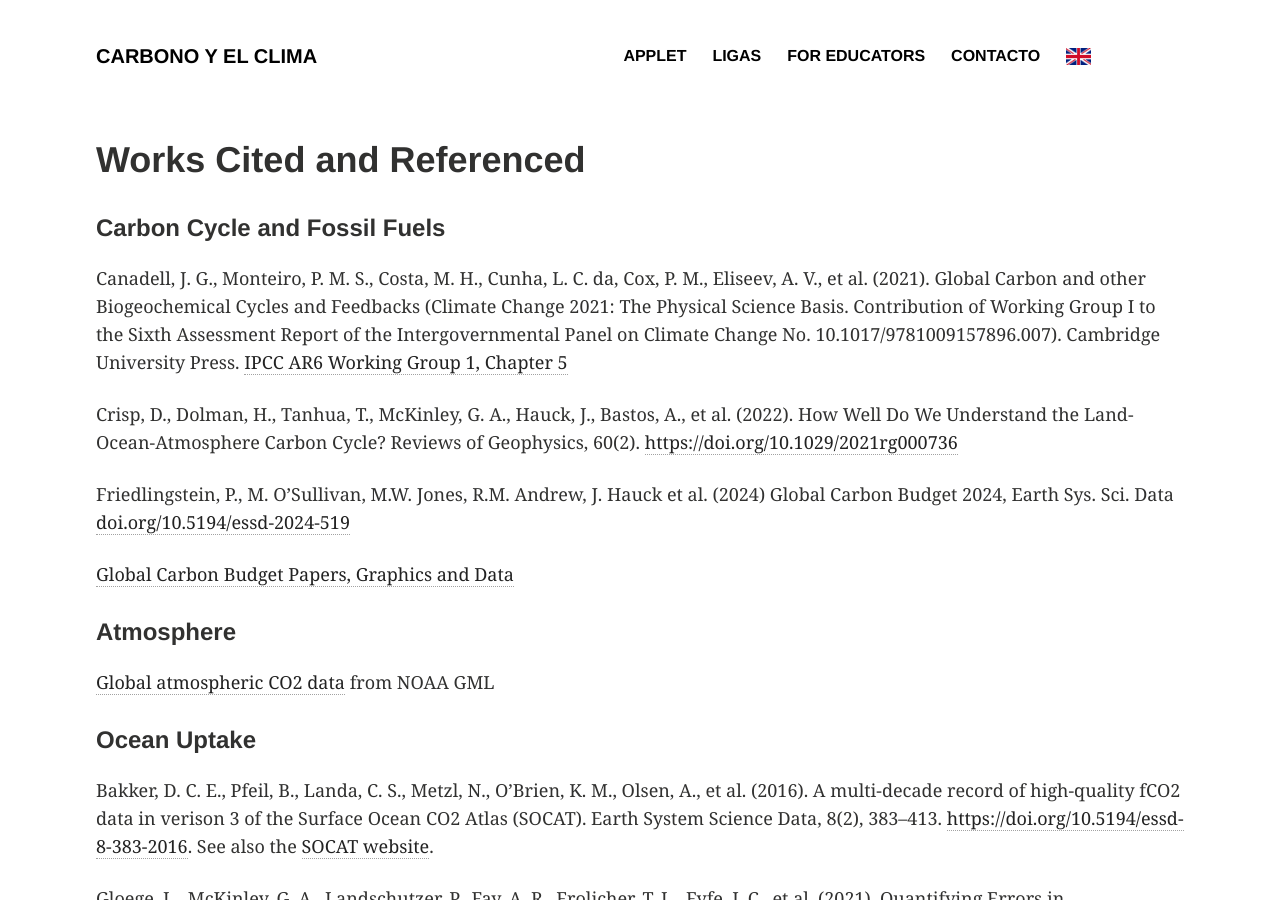
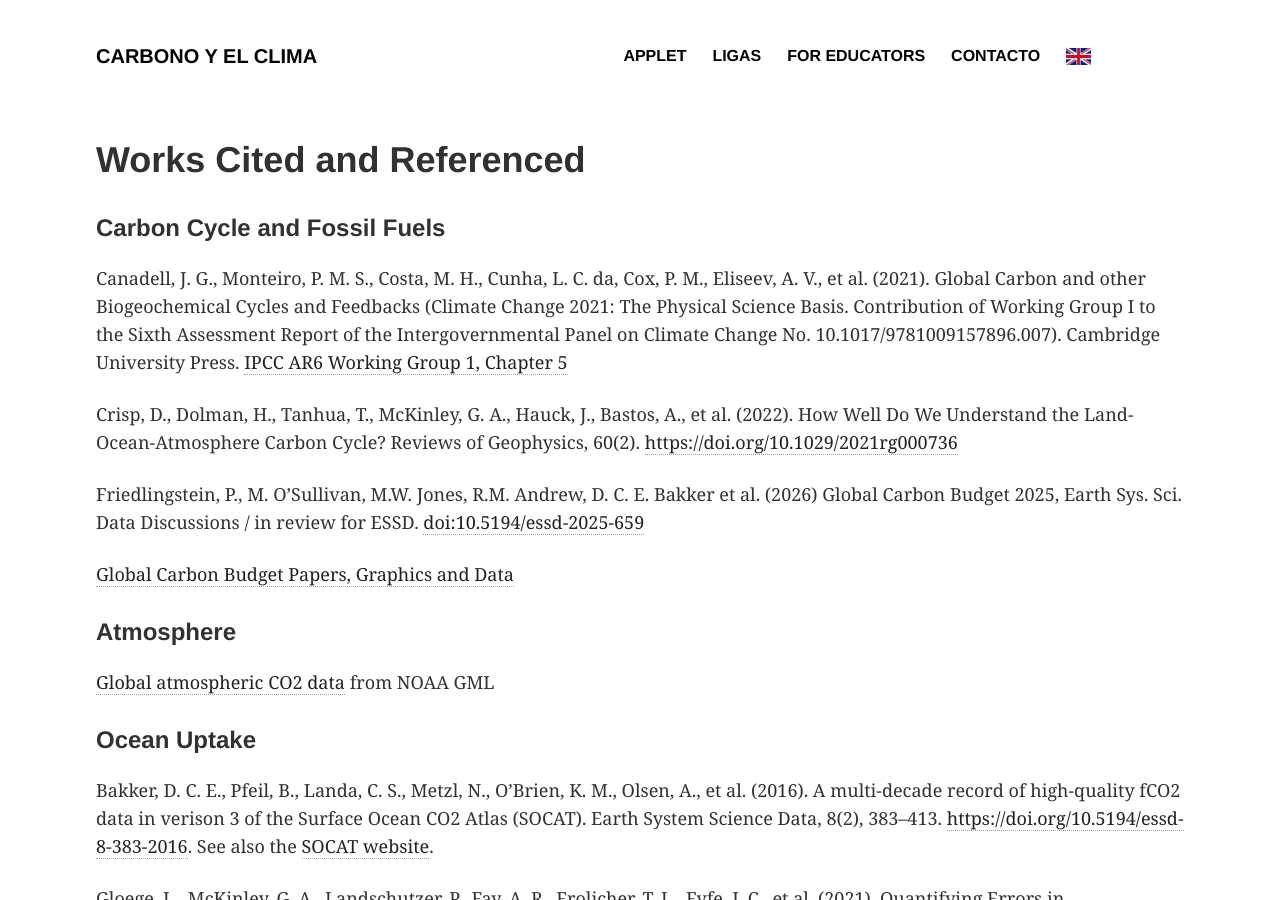
Before and after one commit to galenmckinley/CarbonCycle_Spanish, a Jekyll site: the page built from workscited.md, in a window 1280 px wide and 900 px high. Built offline with Jekyll 4.4.1, drawn with Linux system fonts in a browser that asks for light colours.

Commit message:
update works

```diff
--- a/workscited.md
+++ b/workscited.md
@@ -12,9 +12,10 @@ Canadell, J. G., Monteiro, P. M. S., Costa, M. H., Cunha, L. C. da, Cox, P. M.,
 
 Crisp, D., Dolman, H., Tanhua, T., McKinley, G. A., Hauck, J., Bastos, A., et al. (2022). How Well Do We Understand the Land-Ocean-Atmosphere Carbon Cycle? Reviews of Geophysics, 60(2). [https://doi.org/10.1029/2021rg000736](https://doi.org/10.1029/2021rg000736)
 
-Friedlingstein, P., M. O'Sullivan, M.W. Jones, R.M. Andrew, J. Hauck et al. (2024) Global Carbon Budget 2024, Earth Sys. Sci. Data  [doi.org/10.5194/essd-2024-519]( https://essd.copernicus.org/preprints/essd-2024-519/)
+Friedlingstein, P., M. O’Sullivan, M.W. Jones, R.M. Andrew, D. C. E. Bakker et al. (2026) Global Carbon Budget 2025, Earth Sys. Sci. Data Discussions / in review for ESSD. [doi:10.5194/essd-2025-659](https://essd.copernicus.org/preprints/essd-2025-659/)
 
 [Global Carbon Budget Papers, Graphics and Data](https://globalcarbonbudget.org)
+
 
 #### Atmosphere
 
```
